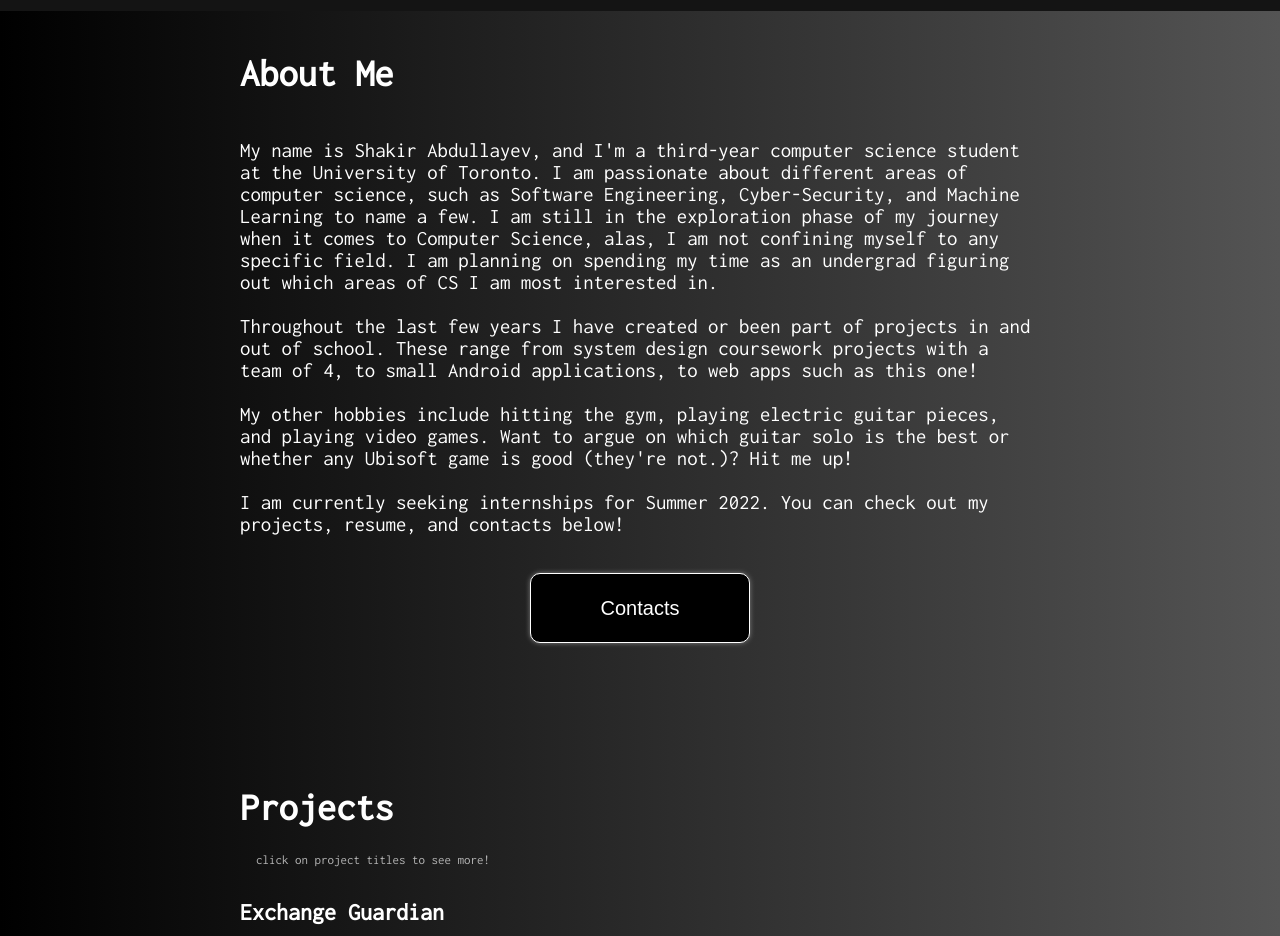
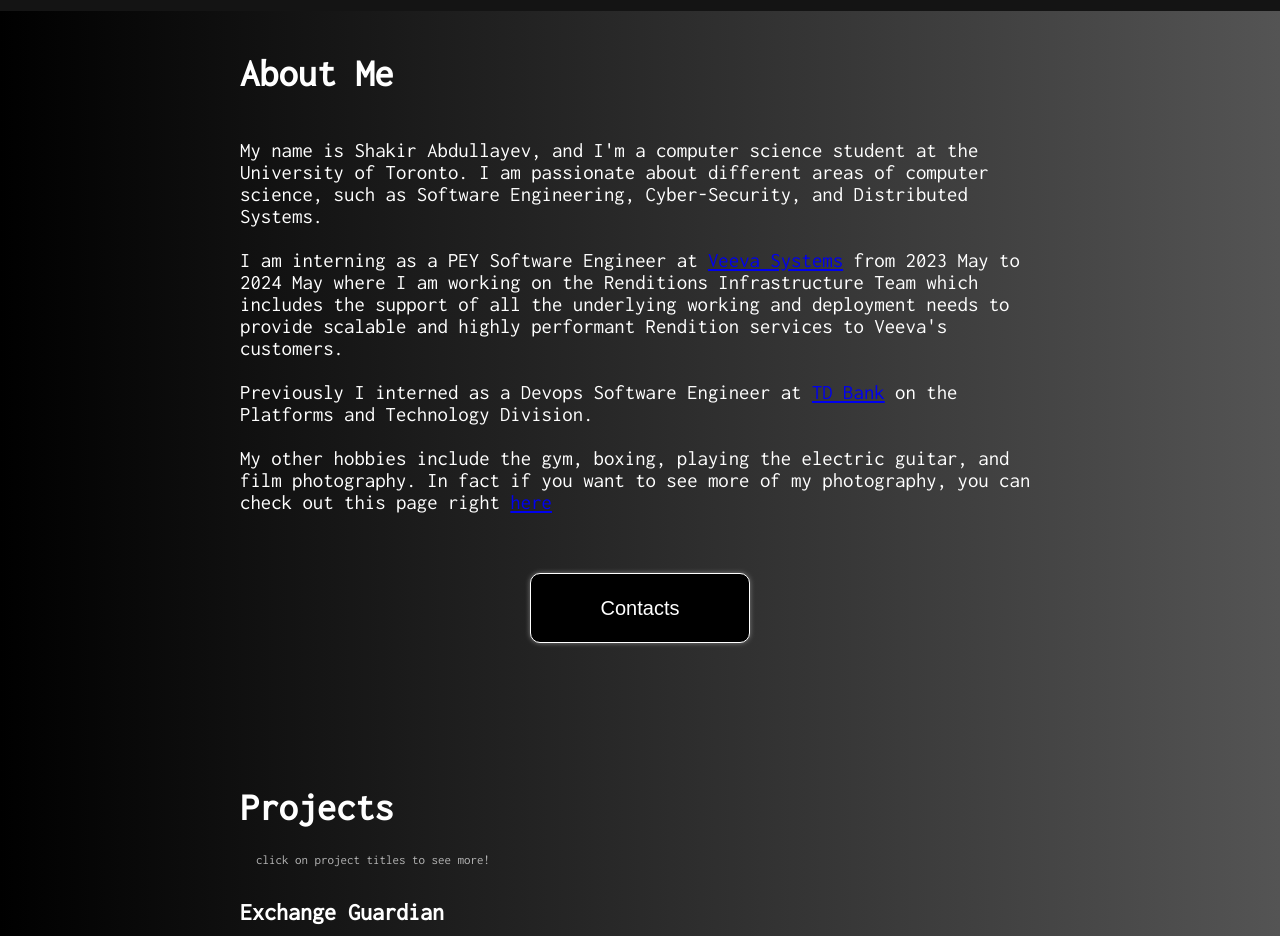
Before and after one commit to gratus00/PersonalWebsite, a Next.js app: page / in a window 1280 px wide. Shown: the part 880-1816 px from the top of the page. Built offline with nearby package versions, Linux system fonts and the light colour scheme.

Commit message:
updating info

```diff
--- a/pages/About.jsx
+++ b/pages/About.jsx
@@ -1,30 +1,35 @@
 import stylesAbout from "../styles/about.module.css";
 import stylesButton from "../styles/button.module.css";
 import Link from "react-scroll/modules/components/Link";
+
 
 const About = () => {
     return (
         <div className={stylesAbout.about} id="about-section">
             <h1>About Me</h1>
+
             <p>
-                My name is Shakir Abdullayev, and I&apos;m a third-year computer science student at the University of Toronto.
-                I am passionate about different areas of computer science, such as Software Engineering, Cyber-Security, and
-                Machine Learning to name a few. I am still in the exploration phase of my journey when it comes to Computer Science,
-                alas, I am not confining myself to any specific field. I am planning on spending my time as an undergrad figuring out which
-                areas of CS I am most interested in.
+                My name is Shakir Abdullayev, and I&apos;m a computer science student at the University of Toronto.
+                I am passionate about different areas of computer science, such as Software Engineering, Cyber-Security, and Distributed Systems.
 
                 <br /> <br />
+                I am interning as a PEY Software Engineer at <a href="https://www.veeva.com/" target="_blank" rel="noreferrer">Veeva Systems</a>
 
-                Throughout the last few years I have created or been part of projects in and out of school. These range from system design
-                coursework projects with a team of 4, to small Android applications, to web apps such as this one!
+                <span/> from 2023 May to 2024 May where I am working on the Renditions Infrastructure Team which includes the support of all the underlying working and
+                deployment needs to provide scalable and highly performant Rendition services to Veeva&apos;s customers.
+
+                <br /> <br />
+                Previously I interned as a Devops Software Engineer at <a href="https://www.td.com/ca/en/personal-banking" target="_blank" rel="noreferrer">TD Bank</a>  on the Platforms and Technology Division.
+
+                {/* Throughout the last few years I have created or been part of projects in and out of school. These range from system design
+                coursework projects with a team of 4, to small Android applications, to web apps such as this one! */}
 
                 <br /><br />
 
-                My other hobbies include hitting the gym, playing electric guitar pieces, and playing video games. Want to argue on which
-                guitar solo is the best or whether any Ubisoft game is good (they&apos;re not.)? Hit me up!
+                My other hobbies include the gym, boxing, playing the electric guitar, and film photography. In fact if you want to see
+                more of my photography, you can check out this page right <a href="/Gallery" target="_blank" rel="noreferrer">here</a>
                 <br /><br />
 
-                I am currently seeking internships for Summer 2022. You can check out my projects, resume, and contacts below!
             </p>
             <br/>
             <div style={{textAlign: "center"}}>
```
